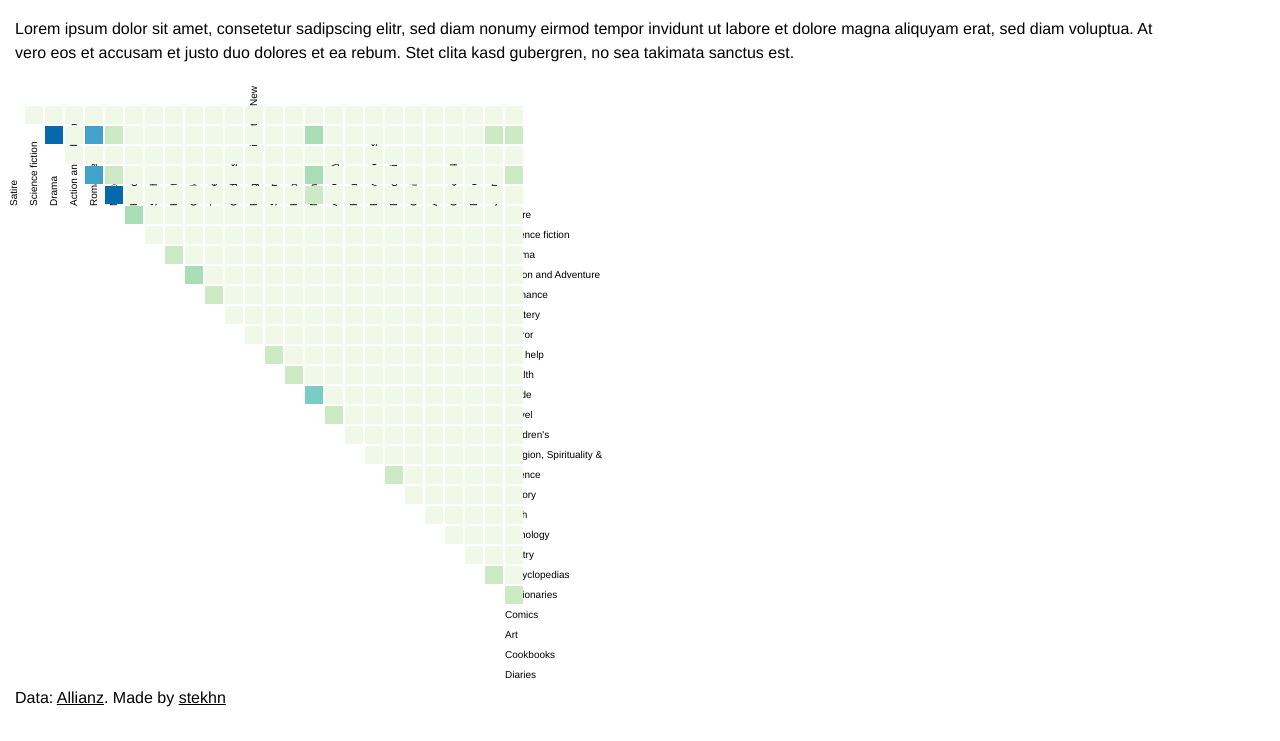
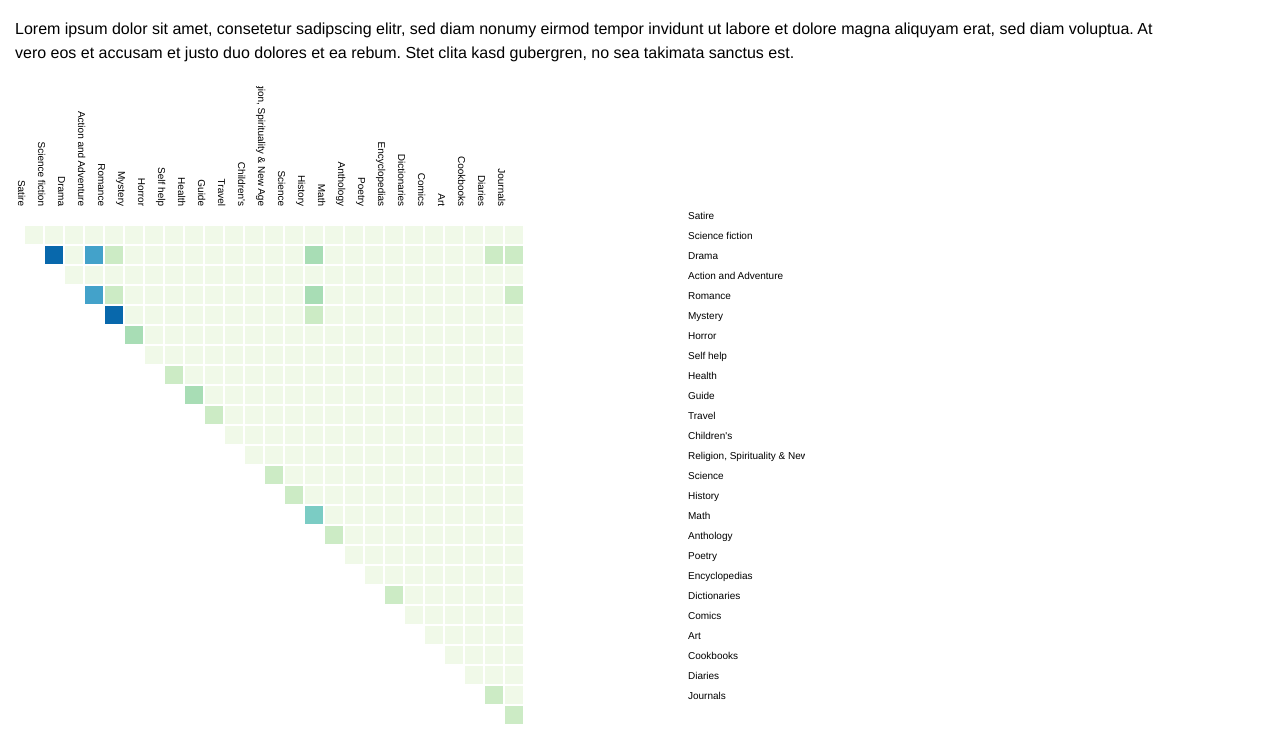
Before and after one commit to stekhn/d3-triangular-matrix, a website: page index.html in a window 1280 px wide. Shown: the part 59-800 px from the top of the page. Drawn offline with nearby package versions, Linux system fonts and the light colour scheme.

Commit message:
Update axis generation (work in progress)

```diff
--- a/matrix.js
+++ b/matrix.js
@@ -2,7 +2,7 @@
 
   'strict';
 
-  var colors = ['#f0f9e8','#ccebc5','#a8ddb5','#7bccc4','#43a2ca','#0868ac']
+  var colors = ['#f0f9e8','#ccebc5','#a8ddb5','#7bccc4','#43a2ca','#0868ac'];
 
   var margins = {
     top: 120,
@@ -26,14 +26,14 @@
     var edges = [];
 
     // Parse CSV row by row
-    data = d3.csv.parseRows(data, function (row, y) {
+    d3.csv.parseRows(data, function (row, y) {
 
       // Create sources from header
       if (y === 0) {
 
         for (var x = 0; x < row.length; x++) {
 
-          sources.push(row[x])
+          sources.push(row[x]);
         }
 
       // Create targets and edges from remaining rows
@@ -50,23 +50,19 @@
               weight: +row[x],
               x: +x,
               y: +y
-            })
+            });
           }
         }
 
         // Add current row to list of known targets
-        targets.push(row[0])
+        targets.push(row[0]);
       }
-    })
+    });
 
     // Remove empty entry from sources array;
     sources.shift();
 
-    return {
-      sources: sources,
-      targets: targets,
-      edges: edges,
-    };
+    return edges;
   }
 
   function draw(data) {
@@ -76,8 +72,8 @@
     var width = parseFloat(chart.style('width'));
     var height = parseFloat(chart.style('height'));
 
-    var min = d3.min(data.edges, function (d) { return d.weight; });
-    var max = d3.max(data.edges, function (d) { return d.weight; });
+    var min = d3.min(data, function (d) { return d.weight; });
+    var max = d3.max(data, function (d) { return d.weight; });
 
     var color = d3.scale.quantile()
       .domain([min, max])
@@ -86,53 +82,62 @@
     // var squareSize = (width - margins.right) / data.sources.length;
     var squareSize = 20;
 
+    var scaleSize = 500;
+
+    var xScale = d3.scale.ordinal()
+      .domain(data.map(function (d) {
+        return d.source;
+      }))
+      .rangePoints([0, 500], 1);
+
+    var yScale = d3.scale.ordinal()
+      .domain(data.map(function (d) {
+        return d.target;
+      }))
+      .rangePoints([0, scaleSize], 1);
+
+    var xAxis = d3.svg.axis()
+      .scale(xScale)
+      .orient('top')
+      .tickSize(0);
+
+    var yAxis = d3.svg.axis()
+      .scale(yScale)
+      .orient('right')
+      .tickSize(0);
+
     var svg = chart.append('svg')
       .attr('width', width)
       .attr('height', height);
 
     var group = svg.append('g');
 
-    var rows = group.selectAll('.rows')
-        .data(data.sources)
-        .enter()
-      .append('g')
-        .attr('class', 'row')
-        .attr('dominant-baseline', 'text-before-edge')
-        .attr('transform', function (d, i) {
-          return 'translate(0,' + (margins.top + (i * squareSize)) + ')';
-        });
+    group.append('g')
+        .attr('class', 'x-axis')
+        .attr('transform', 'translate(0,' + margins.top + ')')
+        .call(xAxis)
+      .selectAll('text')
+        .attr('transform', 'rotate(90)')
+        .style('text-anchor', 'end');
 
-    rows.append('text')
-      .attr('x', width - margins.right + squareSize)
-      .attr('dy', 3)
-      .text(function (d) { return d; });
+    group.append('g')
+      .attr('class', 'y-axis')
+      .attr('transform', 'translate(' + (width - margins.right) + ',' + margins.top +')')
+      .call(yAxis);
 
-    var columms = group.selectAll('.column')
-      .data(data.targets)
-      .enter()
-    .append('g')
-      .attr('class', 'column')
-      .attr('dominant-baseline', 'text-before-edge')
-      .attr('transform', function (d, i) {
-        return 'translate(' + i * squareSize + ',' + margins.top +') rotate(-90)';
-      });
+    var cells = group.append('g')
+      .attr('class', 'cells')
+      .attr('transform', 'translate(0,' + margins.top + ')');
 
-    columms.append('text')
-      .attr('x', 0)
-      .attr('dy', 3)
-      .text(function (d) { return d; });
-
-    var rects
-
-    var cells = group.selectAll('.cell')
-        .data(data.edges)
+    cells.selectAll('.cell')
+        .data(data)
         .enter()
       .append('rect')
         .attr('width', squareSize - 2)
         .attr('height', squareSize - 2)
-        .attr('x', function (d) { return d.x * squareSize })
-        .attr('y', function (d) { return d.y * squareSize })
+        .attr('x', function (d) { return d.x * squareSize; })
+        .attr('y', function (d) { return d.y * squareSize; })
         .attr('fill', function (d) { return color(d.weight); })
-        .on('mouseenter', function (d) { console.log(d); })
+        .on('mouseenter', function (d) { console.log(d); });
   }
 })();
--- a/style.css
+++ b/style.css
@@ -32,8 +32,8 @@ footer a {
 
 .chart {
   padding: 0 10px 10px 0;
-  width: 600px;
-  height: 600px;
+  width: 800px;
+  height: 800px;
 }
 
 svg {
```
